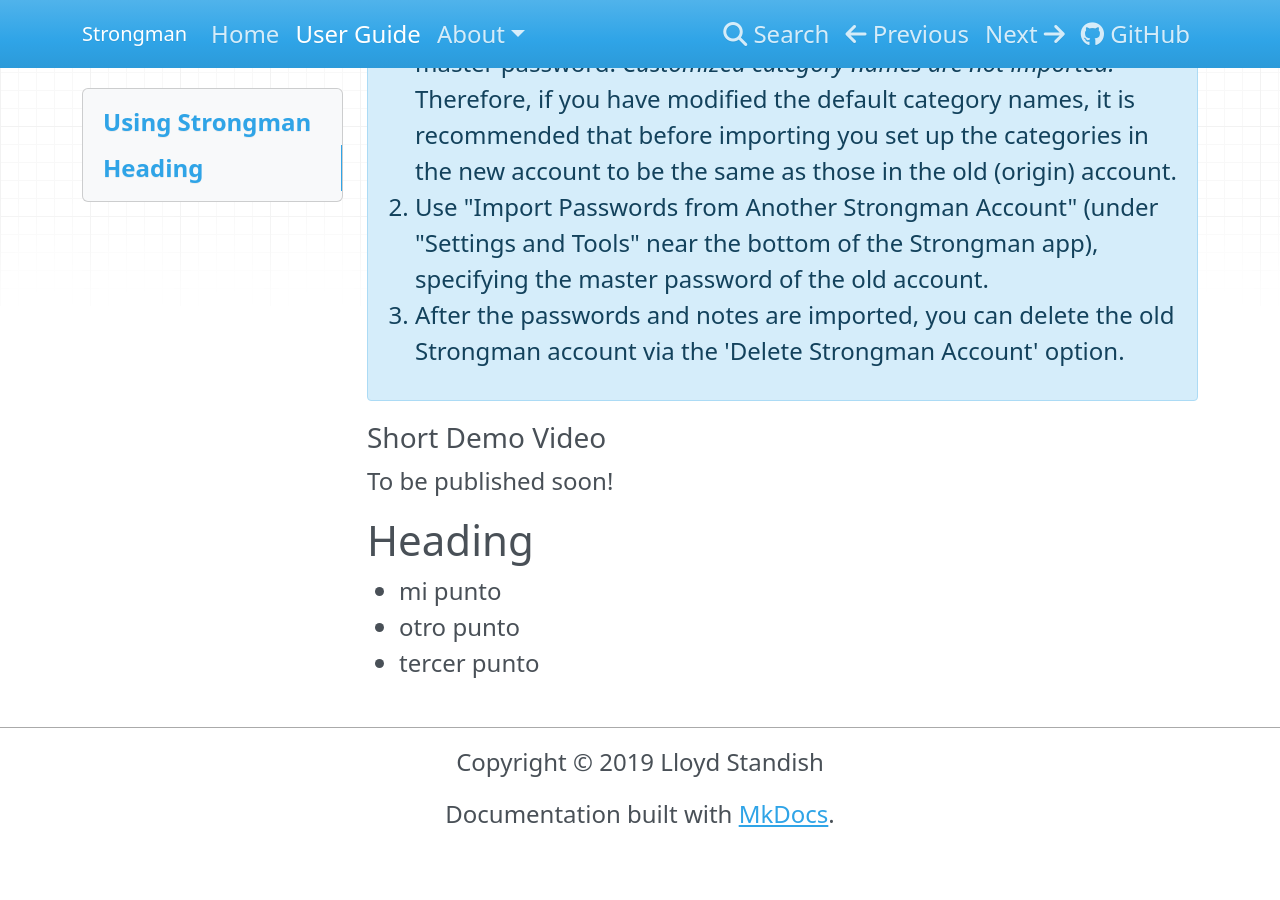
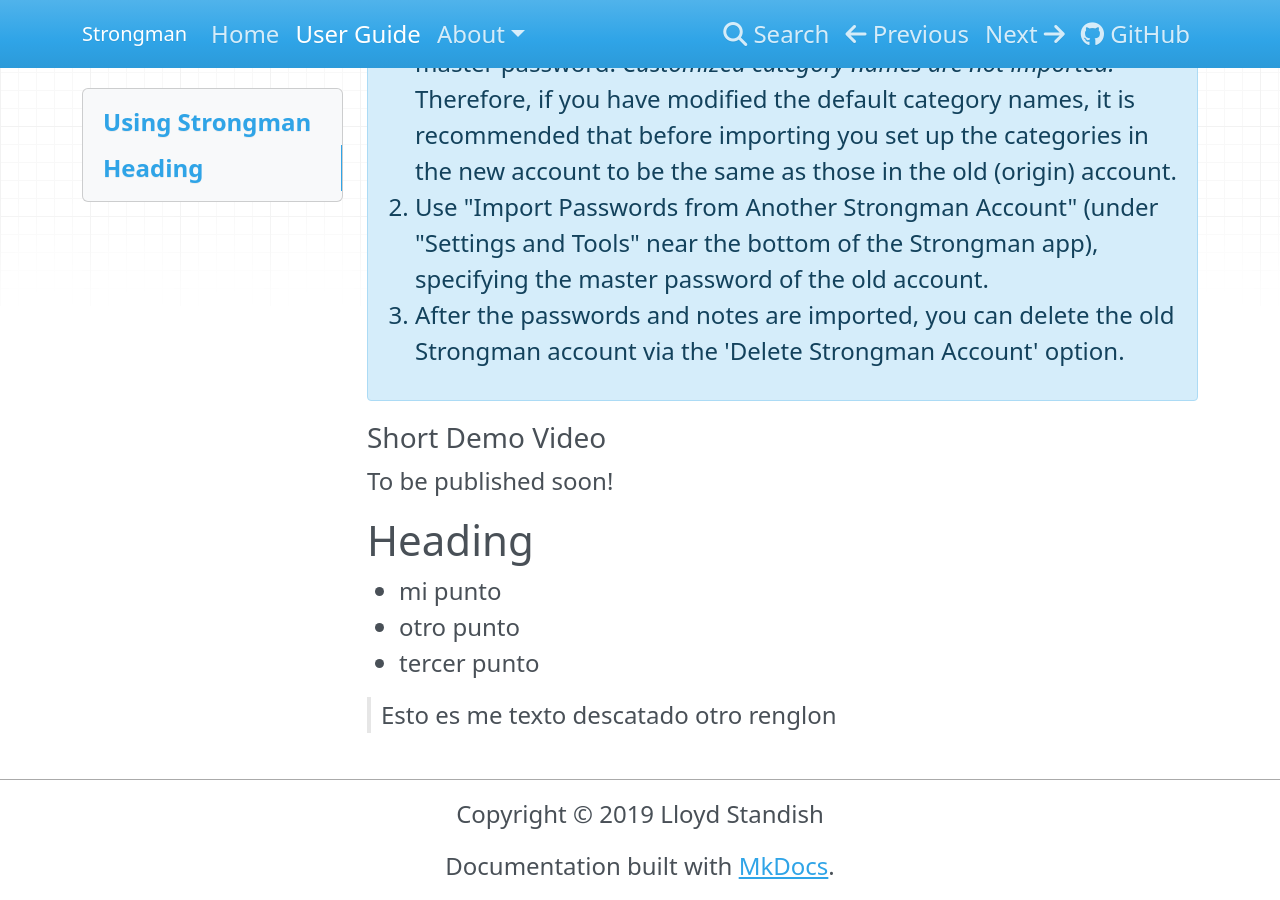
Before and after one commit to lstandish/strongman-md, an MkDocs documentation site: the page built from docs/user-guide.md, in a window 1280 px wide and 900 px high, scrolled down 1938 px. Built offline with MkDocs 1.6.1, drawn with Linux system fonts in a browser that asks for light colours; before the commit the page ends 2786 px from its top, so only the background shows below that.

Commit message:
docs/user-guide.md updated from https://stackedit.io/

```diff
--- a/docs/user-guide.md
+++ b/docs/user-guide.md
@@ -49,6 +49,9 @@
  - otro punto
  - tercer punto
 
+> Esto es me texto descatado
+> otro renglon
+
 <!--stackedit_data:
-eyJoaXN0b3J5IjpbMTc0MDc0MTUzMiw5OTEwNDA3OTVdfQ==
+eyJoaXN0b3J5IjpbLTU0NzAwMDkyLDk5MTA0MDc5NV19
 -->
```
